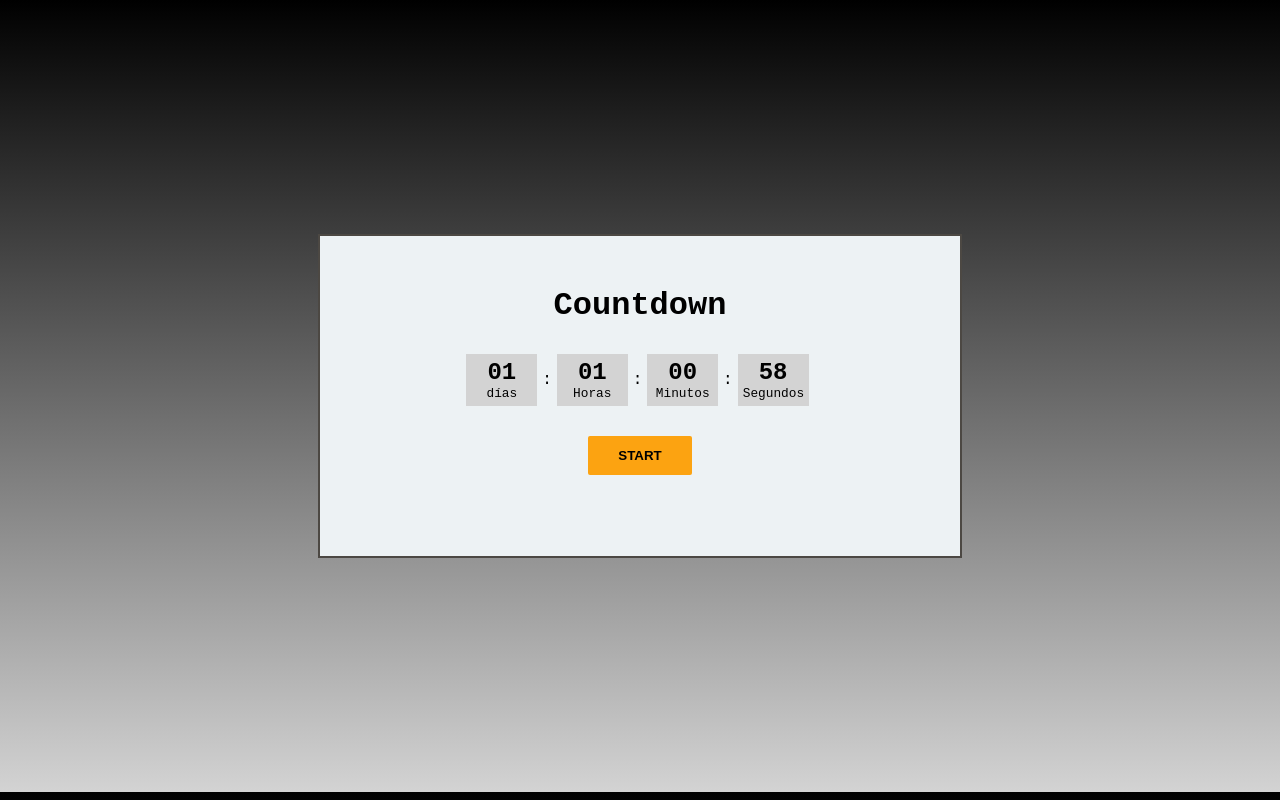
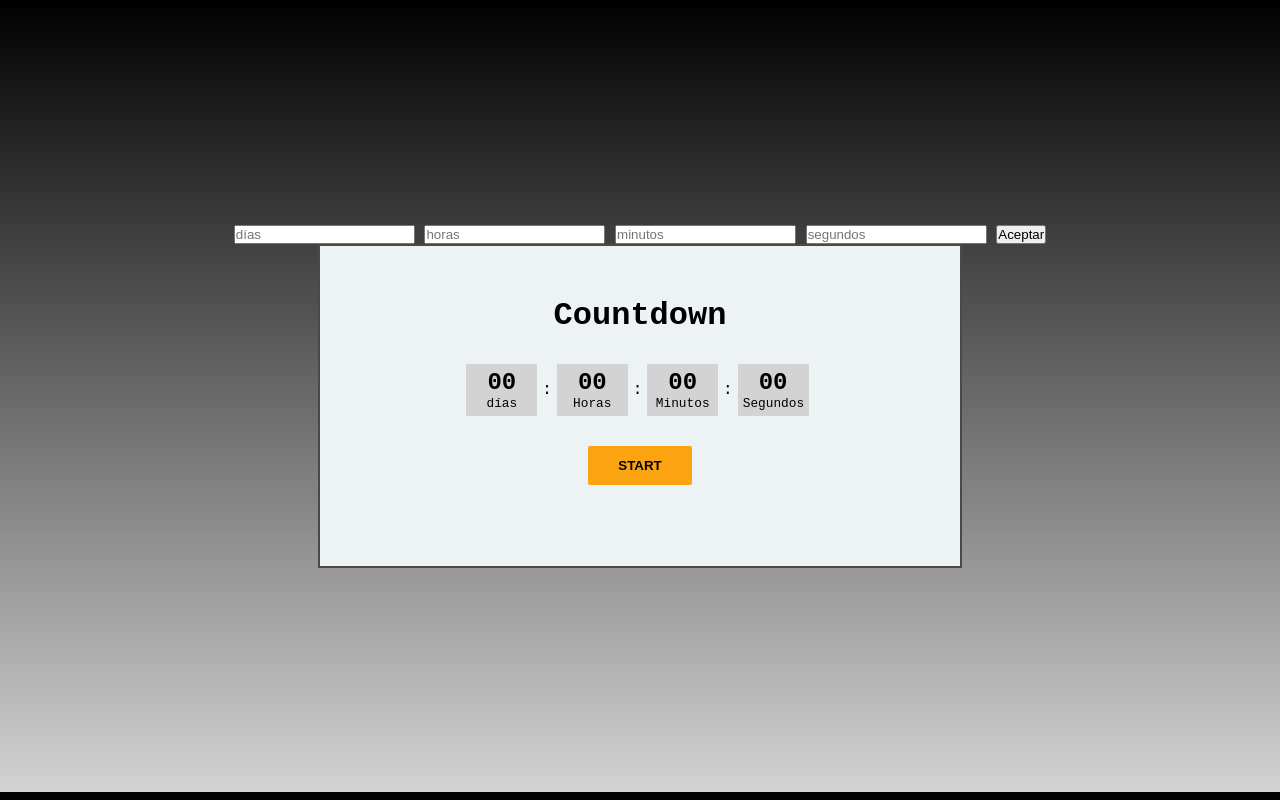
Before and after one commit to monibix/countdown-js, a plain HTML site: page index.html in a window 1280 px wide. Drawn offline with Linux system fonts and the light colour scheme.

Commit message:
with user input

```diff
--- a/index.html
+++ b/index.html
@@ -9,6 +9,13 @@
         <link rel="stylesheet" href="style.css">
     </head>
     <body>
+        <div class="user-info-container">
+            <input type="number" id="user-days" placeholder="días">
+            <input type="number" id="user-hours" placeholder="horas">
+            <input type="number" id="user-minutes" placeholder="minutos">
+            <input type="number" id="user-seconds" placeholder="segundos">
+            <button onclick="getUserInput()">Aceptar</button>
+        </div>
         <div class="container">
             <div>
                 <h1>Countdown</h1>
--- a/main.js
+++ b/main.js
@@ -1,17 +1,27 @@
-let days = 01;
-let hours = 01;
-let minutes = 01;
-let seconds = 03;
+let days = 0;
+let hours = 0;
+let minutes = 0;
+let seconds = 0;
 
 function draw() {
-document.getElementById("days").innerHTML = days.toString().padStart(2,0);
-document.getElementById("hours").innerHTML = hours.toString().padStart(2,0);
-document.getElementById("minutes").innerHTML = minutes.toString().padStart(2,0);
-document.getElementById("seconds").innerHTML = seconds.toString().padStart(2,0);
+    document.getElementById("days").innerHTML = days.toString().padStart(2,0);
+    document.getElementById("hours").innerHTML = hours.toString().padStart(2,0);
+    document.getElementById("minutes").innerHTML = minutes.toString().padStart(2,0);
+    document.getElementById("seconds").innerHTML = seconds.toString().padStart(2,0);
 }
 draw()
 
-let startButton = document.getElementById("start")
+function getUserInput() {
+    let secondsInput = document.getElementById("user-seconds").value
+    seconds = secondsInput;
+    let minutesInput = document.getElementById("user-minutes"). value
+    minutes = minutesInput
+    let hoursInput = document.getElementById("user-hours").value
+    hours = hoursInput
+    let daysInput = document.getElementById("user-days").value
+    days = daysInput
+    draw()
+}
 
 function countdown() {
     console.log("countdown started")
@@ -44,6 +54,5 @@ function countdown() {
         }
     },1000)
 }
-
-startButton.addEventListener('click', countdown())
-//window.onload = countdown()
+let startButton = document.getElementById("start")
+startButton.addEventListener('click', countdown)
```
